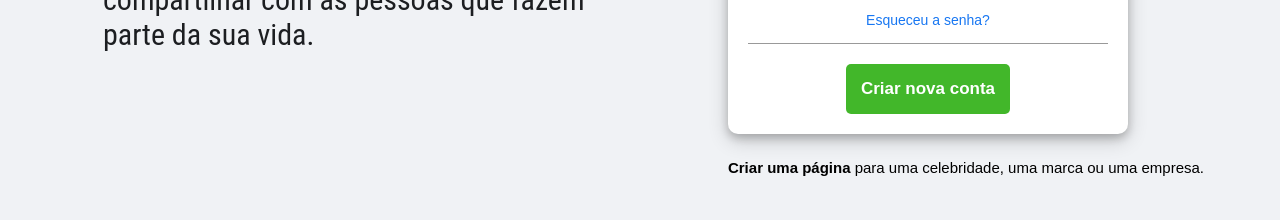
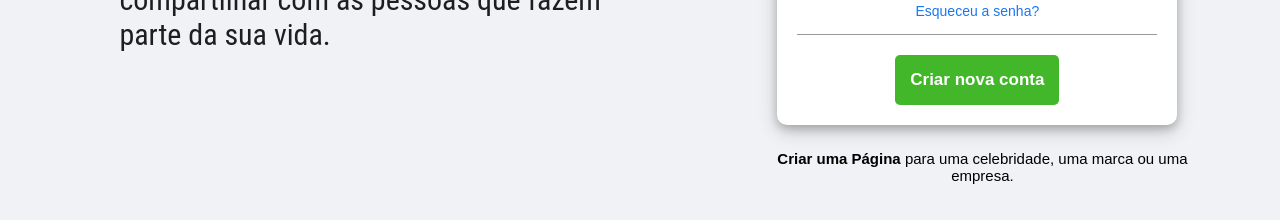
Before and after one commit to eversonbc/VSCode, a plain HTML site: page CSS/Recriando a tela de login do Facebook/Html/Login_Facebook.html in a window 1280 px wide. Shown: the part 408-628 px from the top of the page. Drawn offline with Linux system fonts and the light colour scheme.

Commit message:
Alterações página login Facebook

```diff
--- a/CSS/Recriando a tela de login do Facebook/Html/Login_Facebook.html
+++ b/CSS/Recriando a tela de login do Facebook/Html/Login_Facebook.html
@@ -35,7 +35,7 @@
                 </div>
             </form>
             <p>
-                <strong>Criar uma página </strong> para uma celebridade, uma marca ou uma empresa.
+                <strong>Criar uma Página </strong>para uma celebridade, uma marca ou uma<p>empresa.</p>
             </p>
         </div>
         </div>
--- a/CSS/Recriando a tela de login do Facebook/Styles/style.css
+++ b/CSS/Recriando a tela de login do Facebook/Styles/style.css
@@ -125,4 +125,5 @@ form input:focus{
 .right p{
     font-family: 'Arial';
     font-size: 15px;
+    text-align: center;
 }
```
